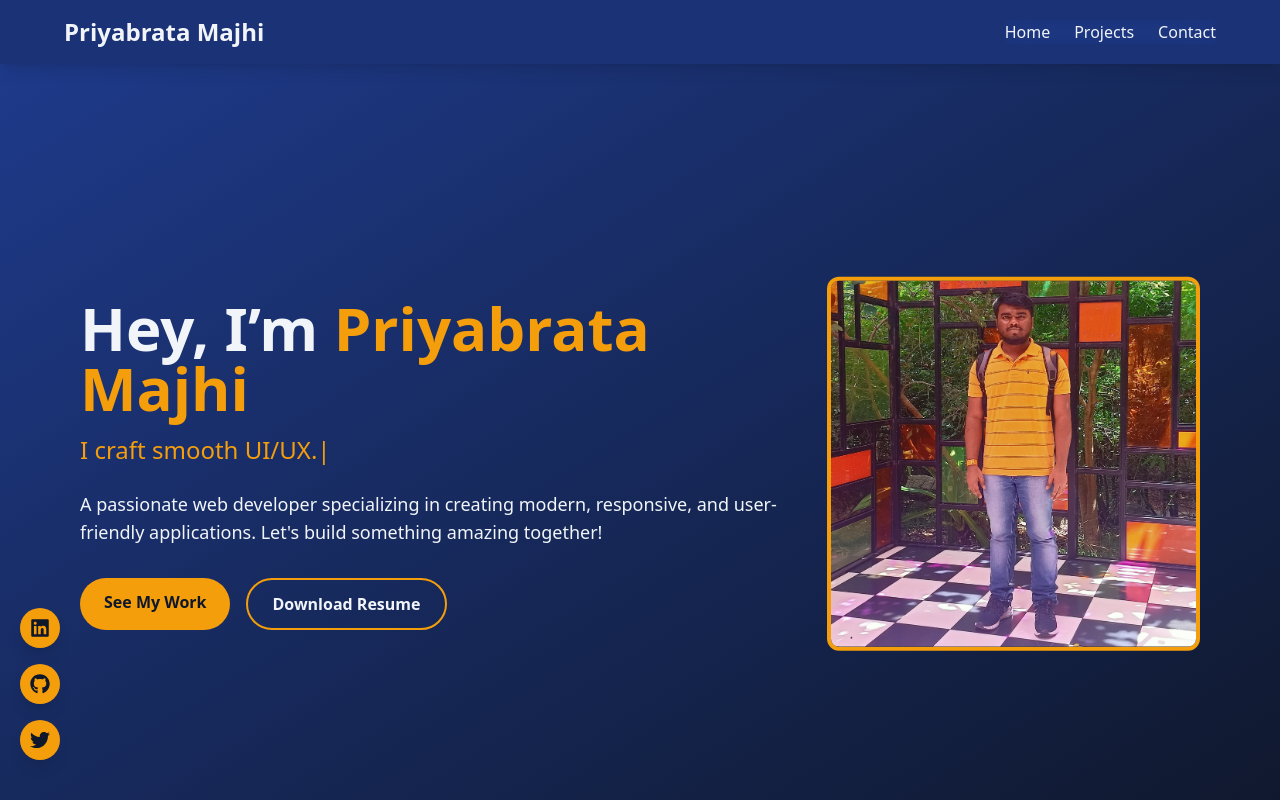
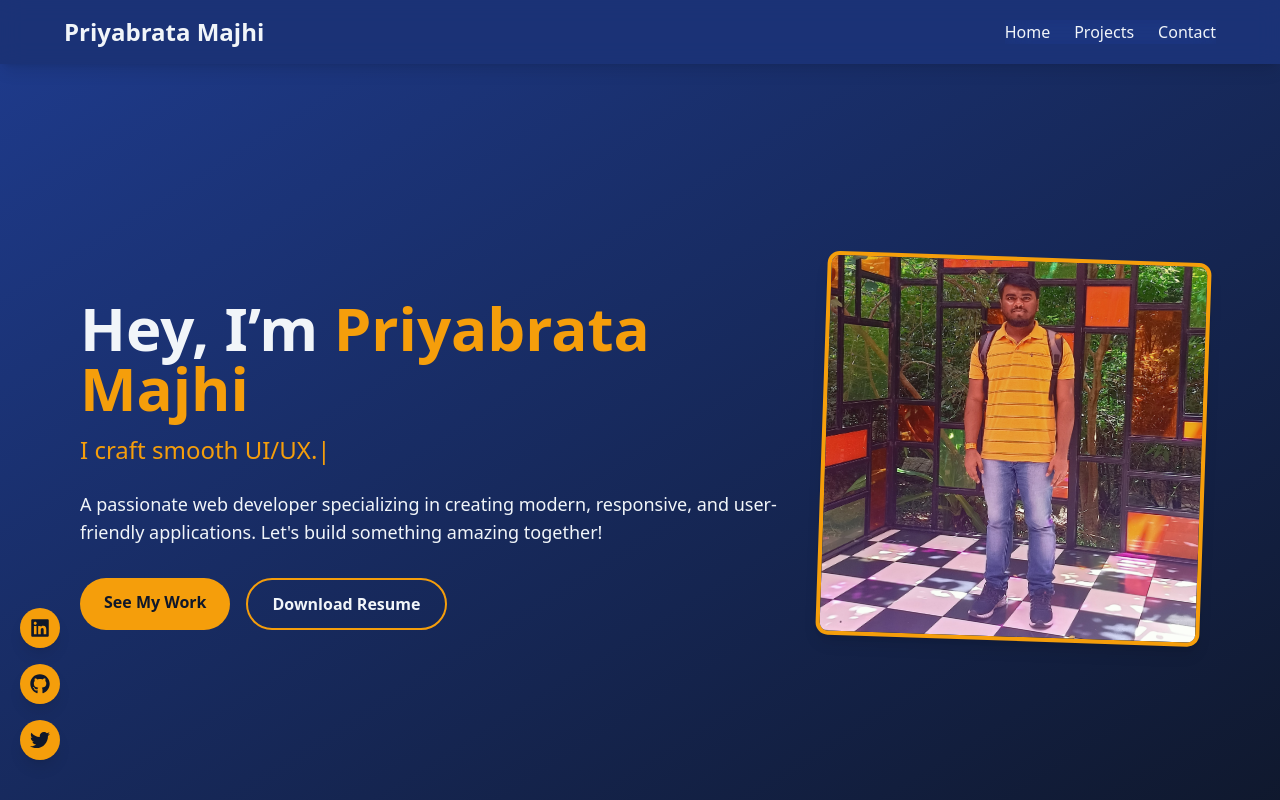
Before and after one commit to pmian/portfolio, a React (Vite) app: page / in a window 1280 px wide. Shown: the top 800 px of the page. Built offline with nearby package versions, Linux system fonts and the light colour scheme.

Commit message:
changed the animation of my pic

```diff
--- a/src/components/Hero.jsx
+++ b/src/components/Hero.jsx
@@ -76,10 +76,24 @@ const Hero = () => {
                         <motion.img
                             src={myPic}
                             alt="Priyabrata Majhi Standing"
-                            className="w-full h-auto border-4 border-amber-pop rounded-xl object-cover"
-                            animate={{ y: [0, -10, 0] }}
-                            transition={{ duration: 3, repeat: Infinity, ease: "easeInOut" }}
+                            className="w-full h-auto border-4 border-amber-pop rounded-xl object-cover shadow-lg"
+                            animate={{
+                                y: [0, -15, 0], // Floating effect
+                                rotate: [-2, 2, -2], // Gentle rotation for depth
+                                scale: [1, 1.03, 1], // Breathing effect
+                            }}
+                            transition={{
+                                duration: 4,
+                                repeat: Infinity,
+                                ease: "easeInOut"
+                            }}
+                            whileHover={{
+                                scale: 1.05, // Subtle zoom on hover
+                                rotate: 0, // Stabilize rotation on hover for clarity
+                                boxShadow: "0px 15px 30px rgba(0, 0, 0, 0.3)", // Professional-level depth effect
+                            }}
                         />
+
                     </motion.div>
                 </div>
             </div>
```
